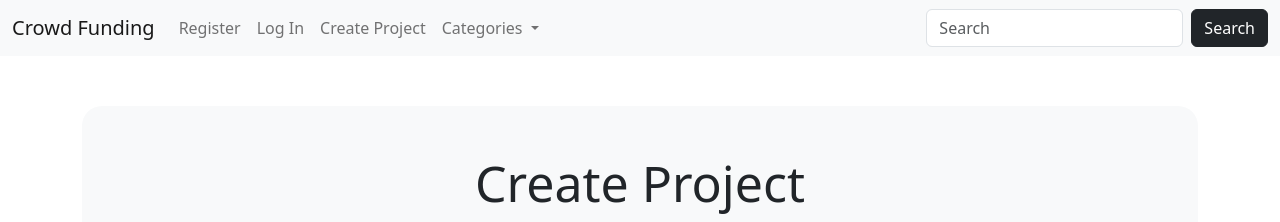
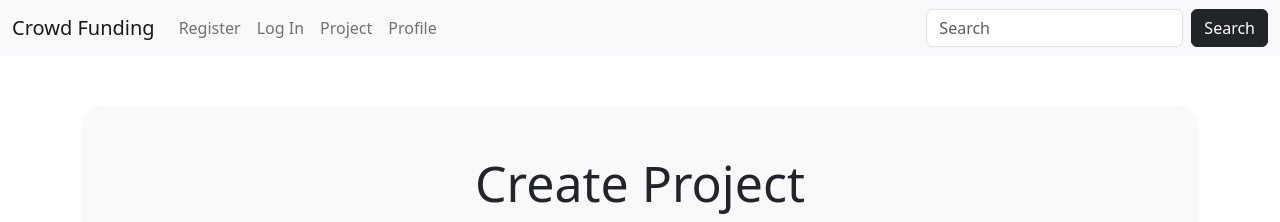
Before and after one commit to alaafarouk8/Crowd-Funding-Web-app, a Django app: page /project/createproject in a window 1280 px wide. Shown: the top 222 px of the page. Run offline with Django 4.2, Linux system fonts and the light colour scheme; data that the repository does not hold is empty; parts of the project's set-up code (start-up, migrations or seed data) failed here and were passed over; some libraries are stand-ins or nearby versions.

Commit message:
Update base.html

```diff
--- a/project/fundproject/templates/base.html
+++ b/project/fundproject/templates/base.html
@@ -1,5 +1,6 @@
 <!DOCTYPE html>
 <html lang="en">
+
 <head>
   <meta charset="UTF-8">
   <title>
@@ -10,14 +11,11 @@
   {%load static%}
   <link crossorigin="anonymous" href="https://cdn.jsdelivr.net/npm/bootstrap@5.1.3/dist/css/bootstrap.min.css"
     integrity="sha384-1BmE4kWBq78iYhFldvKuhfTAU6auU8tT94WrHftjDbrCEXSU1oBoqyl2QvZ6jIW3" rel="stylesheet">
-    <script crossorigin="anonymous"
-            integrity="sha384-ka7Sk0Gln4gmtz2MlQnikT1wXgYsOg+OMhuP+IlRH9sENBO0LRn5q+8nbTov4+1p"
+  <script crossorigin="anonymous" integrity="sha384-ka7Sk0Gln4gmtz2MlQnikT1wXgYsOg+OMhuP+IlRH9sENBO0LRn5q+8nbTov4+1p"
     src="https://cdn.jsdelivr.net/npm/bootstrap@5.1.3/dist/js/bootstrap.bundle.min.js"></script>
-    <script crossorigin="anonymous"
-            integrity="sha384-7+zCNj/IqJ95wo16oMtfsKbZ9ccEh31eOz1HGyDuCQ6wgnyJNSYdrPa03rtR1zdB"
+  <script crossorigin="anonymous" integrity="sha384-7+zCNj/IqJ95wo16oMtfsKbZ9ccEh31eOz1HGyDuCQ6wgnyJNSYdrPa03rtR1zdB"
     src="https://cdn.jsdelivr.net/npm/@popperjs/core@2.10.2/dist/umd/popper.min.js"></script>
-    <script crossorigin="anonymous"
-            integrity="sha384-QJHtvGhmr9XOIpI6YVutG+2QOK9T+ZnN4kzFN1RtK3zEFEIsxhlmWl5/YESvpZ13"
+  <script crossorigin="anonymous" integrity="sha384-QJHtvGhmr9XOIpI6YVutG+2QOK9T+ZnN4kzFN1RtK3zEFEIsxhlmWl5/YESvpZ13"
     src="https://cdn.jsdelivr.net/npm/bootstrap@5.1.3/dist/js/bootstrap.min.js"></script>
 
   <link href="{% static 'css/bootstrap.min.css' %}" rel="stylesheet">
@@ -29,6 +27,7 @@
   {% endblock %}
 
 </head>
+
 <body>
   <nav class="navbar navbar-expand-lg navbar-light bg-light sticky-top">
     <div class="container-fluid">
@@ -40,6 +39,7 @@
           <li class="nav-item">
             <a class="nav-link " href="">Logout</a>
           </li>
+
           {%else%}
           <li class="nav-item">
             <a class="nav-link" href="">Register</a>
@@ -48,21 +48,13 @@
             <a class="nav-link" href="">Log In</a>
           </li>
           {%endif%}
-                <div class="d-flex justify-content-center" >
           <li class="nav-item">
-                <a class="nav-link" href="#">Create Project</a>
+            <a class="nav-link" href="{%url 'create_project'%}">Project</a>
           </li>
-              <li class="nav-item dropdown">
-                <a class="nav-link dropdown-toggle" href="#" id="navbarDropdown" role="button" data-bs-toggle="dropdown" aria-expanded="false">
-                    Categories
-                </a>
-                <ul class="dropdown-menu" aria-labelledby="navbarDropdown">
-                  <li><a class="dropdown-item" href="#">Action</a></li>
-                  <li><a class="dropdown-item" href="#">Another action</a></li>
-                  <li><hr class="dropdown-divider"></li>
-                  <li><a class="dropdown-item" href="#">Something else here</a></li>
-                </ul>
+            <li class="nav-item">
+              <a class="nav-link" href="">Profile</a>
             </li>
+
           </div>
         </ul>
 
@@ -81,8 +73,15 @@
   </div>
   <!-- Optional JavaScript -->
   <!-- jQuery first, then Popper.js, then Bootstrap JS -->
-    <script src="https://code.jquery.com/jquery-3.5.1.slim.min.js" integrity="sha384-DfXdz2htPH0lsSSs5nCTpuj/zy4C+OGpamoFVy38MVBnE+IbbVYUew+OrCXaRkfj" crossorigin="anonymous"></script>
-    <script src="https://cdn.jsdelivr.net/npm/popper.js@1.16.0/dist/umd/popper.min.js" integrity="sha384-Q6E9RHvbIyZFJoft+2mJbHaEWldlvI9IOYy5n3zV9zzTtmI3UksdQRVvoxMfooAo" crossorigin="anonymous"></script>
-    <script src="https://stackpath.bootstrapcdn.com/bootstrap/4.5.0/js/bootstrap.min.js" integrity="sha384-OgVRvuATP1z7JjHLkuOU7Xw704+h835Lr+6QL9UvYjZE3Ipu6Tp75j7Bh/kR0JKI" crossorigin="anonymous"></script>
+  <script src="https://code.jquery.com/jquery-3.5.1.slim.min.js"
+    integrity="sha384-DfXdz2htPH0lsSSs5nCTpuj/zy4C+OGpamoFVy38MVBnE+IbbVYUew+OrCXaRkfj"
+    crossorigin="anonymous"></script>
+  <script src="https://cdn.jsdelivr.net/npm/popper.js@1.16.0/dist/umd/popper.min.js"
+    integrity="sha384-Q6E9RHvbIyZFJoft+2mJbHaEWldlvI9IOYy5n3zV9zzTtmI3UksdQRVvoxMfooAo"
+    crossorigin="anonymous"></script>
+  <script src="https://stackpath.bootstrapcdn.com/bootstrap/4.5.0/js/bootstrap.min.js"
+    integrity="sha384-OgVRvuATP1z7JjHLkuOU7Xw704+h835Lr+6QL9UvYjZE3Ipu6Tp75j7Bh/kR0JKI"
+    crossorigin="anonymous"></script>
 </body>
+
 </html>
```
Lines whose indentation alone changed are shown as unchanged.
